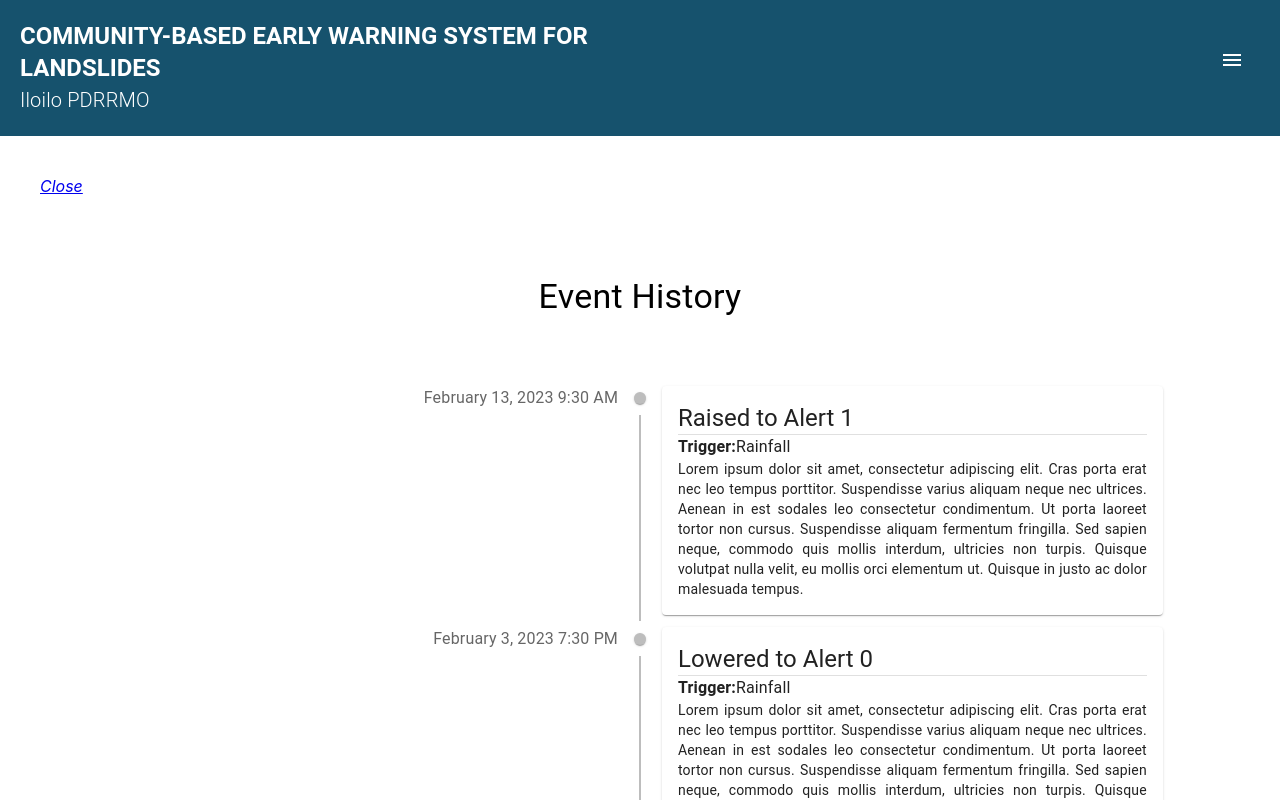
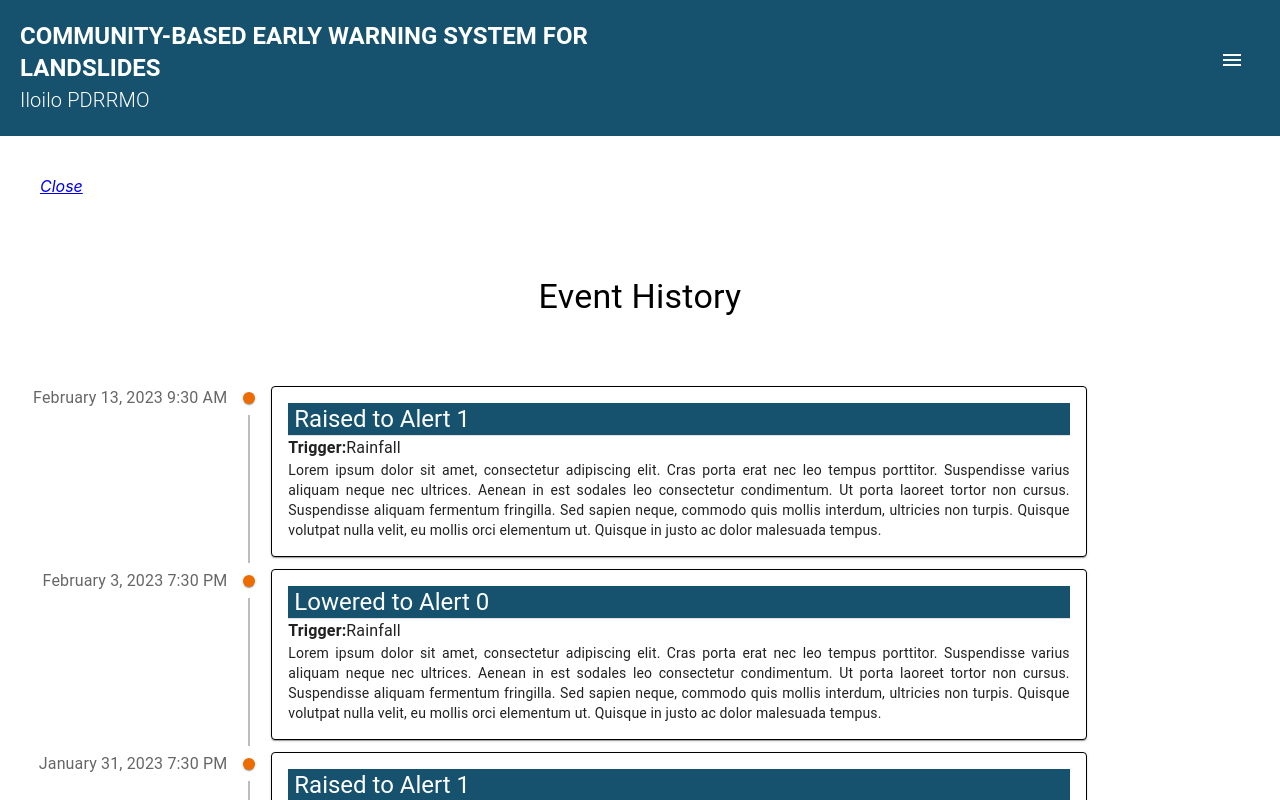
Before and after one commit to philline011/iloilo-pdrrmo-app, a React (Create React App) app: page /timeline in a window 1280 px wide. Shown: the top 800 px of the page. Built offline with nearby package versions, Linux system fonts and the light colour scheme.

Commit message:
minor edits on sidebar and timeline pages

```diff
--- a/src/components/Sidebar.js
+++ b/src/components/Sidebar.js
@@ -221,7 +221,6 @@ const Sidebar = (props) => {
                   onClick={() => {
                     handleOpenHistory()
                     setOpen(false)
-                    setOpen(true)
                     }}>
                   <ContentPasteSearchIcon fontSize="medium"/>
                 </IconButton>
@@ -243,7 +242,7 @@ const Sidebar = (props) => {
         open={openHistory}
       >
         <Card sx={{minWidth: 400, border: '2px solid black', overflow: 'visible'}}>
-          <TimelinePage setOpenHistory={setOpenHistory} selectedSiteHistory={selectedSiteHistory}/>
+          <TimelinePage setOpenHistory={setOpenHistory} selectedSiteHistory={selectedSiteHistory} setOpen={setOpen}/>
         </Card>
       </Drawer>
     </Fragment>
--- a/src/components/TimelinePage.js
+++ b/src/components/TimelinePage.js
@@ -1,12 +1,12 @@
 import React, { Fragment, useState, useEffect } from "react";
 import { Grid, Card, Typography, Divider, Button, Fab, IconButton, Stack } from '@mui/material'
 import {Timeline, TimelineItem, TimelineSeparator, TimelineConnector, TimelineContent,
-    TimelineDot, TimelineOppositeContent} from '@mui/lab'
+    TimelineDot, TimelineOppositeContent, timelineOppositeContentClasses} from '@mui/lab'
 import { Link } from "react-router-dom";
 
 const TimelinePage = (props) => {
 
-    const {setOpenHistory, selectedSiteHistory}= props
+    const {setOpenHistory, selectedSiteHistory, setOpen}= props
 
     const dummyData = [
         {
@@ -46,14 +46,23 @@ const TimelinePage = (props) => {
                 <Link
                     component="button"
                     style={{fontStyle: 'italic', fontSize: 16}}
-                    onClick={() => setOpenHistory(false)}>
+                    onClick={() => {
+                        setOpenHistory(false)
+                        setTimeout(() => {
+                            setOpen(true);
+                          }, 500)
+                    }}>
                         Close
                 </Link>
             </Grid>
             <Grid item xs={12} md={12} lg={12} sx={{margin: 5}}>
                 <Typography variant="h4" textAlign='center'>{selectedSiteHistory} Event History</Typography>
             </Grid>
-            <Timeline>
+            <Timeline sx={{
+                [`& .${timelineOppositeContentClasses.root}`]: {
+                flex: 0.2,
+                },
+            }}>
                 {dummyData.map(element => (
                     // console.log(element)
                     <TimelineItem>
@@ -61,12 +70,12 @@ const TimelinePage = (props) => {
                             {element.datetimestamp}
                         </TimelineOppositeContent>
                         <TimelineSeparator>
-                            <TimelineDot />
+                            <TimelineDot color="warning"/>
                             <TimelineConnector />
                         </TimelineSeparator>
                         <TimelineContent>
-                            <Card sx={{width: '80%', padding: 2}}>
-                                <Typography variant='h5'>{element.title}</Typography>
+                            <Card sx={{width: '80%', padding: 2, border: '1px solid black'}}>
+                                <Typography variant='h5' sx={{backgroundColor: '#16526D'}} color='white'>&nbsp;{element.title}</Typography>
                                 <Divider />
                                 <Typography variant="body"><b>Trigger:</b>{element.trigger}</Typography>
                                 <Typography variant="body2" textAlign='justify'>{lorem_ipsum}</Typography>
```
